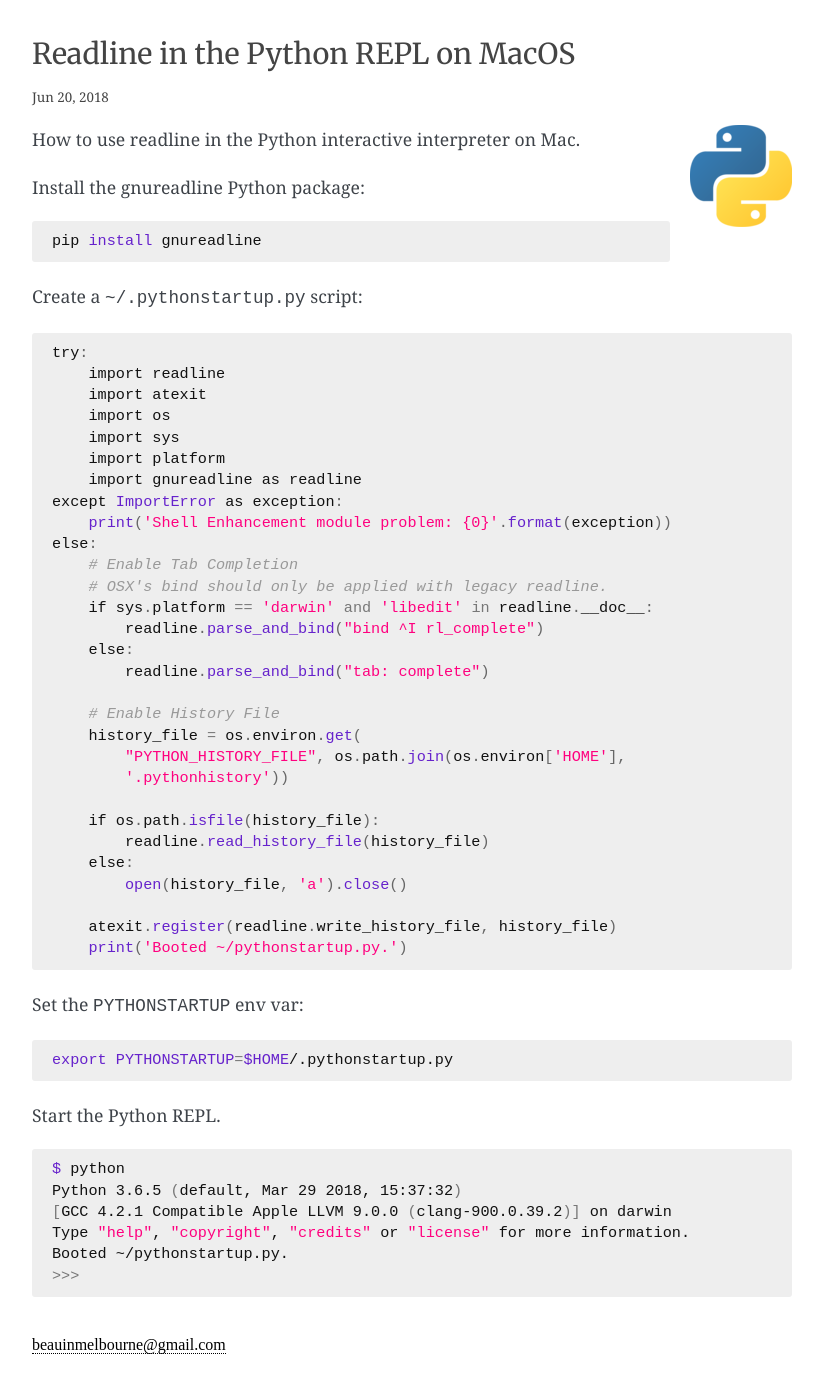
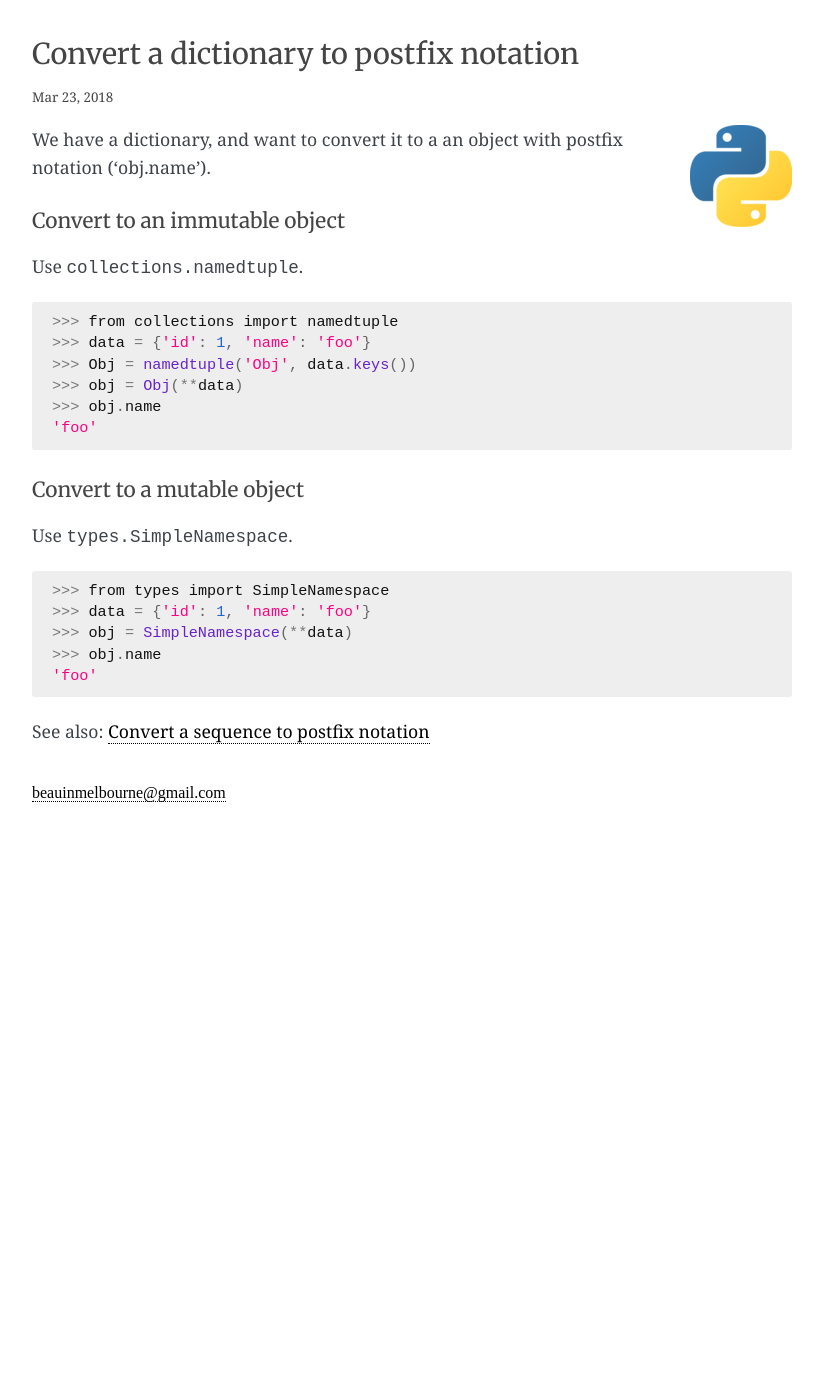
Before and after one commit to explodinglabs/explodinglabs.github.io, a Jekyll site: the page built from _posts/python/2018-03-23-convert-dict-to-object-with-attributes.markdown, in a window 1280 px wide. Shown: the whole page, without its empty margins (228-1051 px from the left). Built offline with Jekyll 4.4.1, drawn with Linux system fonts in a browser that asks for light colours; some web fonts are replaced; after the commit the page ends 900 px from its top, so only the background shows below that; some of the changed lines change nothing that is shown.

Commit message:
Fix REPL readline permalink

```diff
--- a/_posts/python/2018-06-20-mac-repl-readline.markdown
+++ b/_posts/python/2018-06-20-mac-repl-readline.markdown
@@ -4,7 +4,7 @@
 date: 2018-06-20
 title: Readline in the Python REPL on MacOS
 image: /assets/python-wide.png
-permalink: /python/convert-dict-to-postfix-notation
+permalink: /python/mac-repl-readline
 ---
 <div class="wide-logos" markdown="1">
 ![python](/assets/python.png)
```
